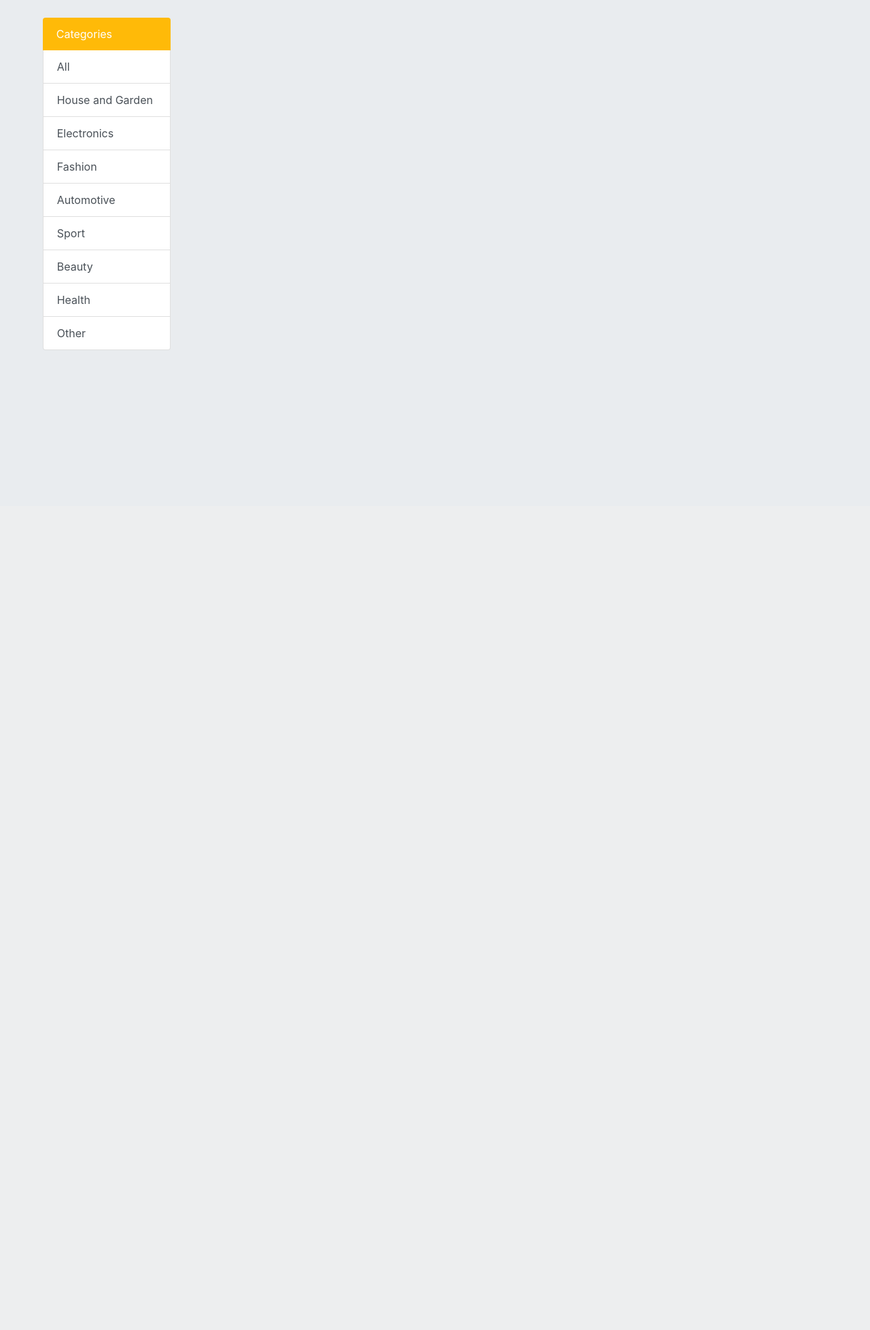
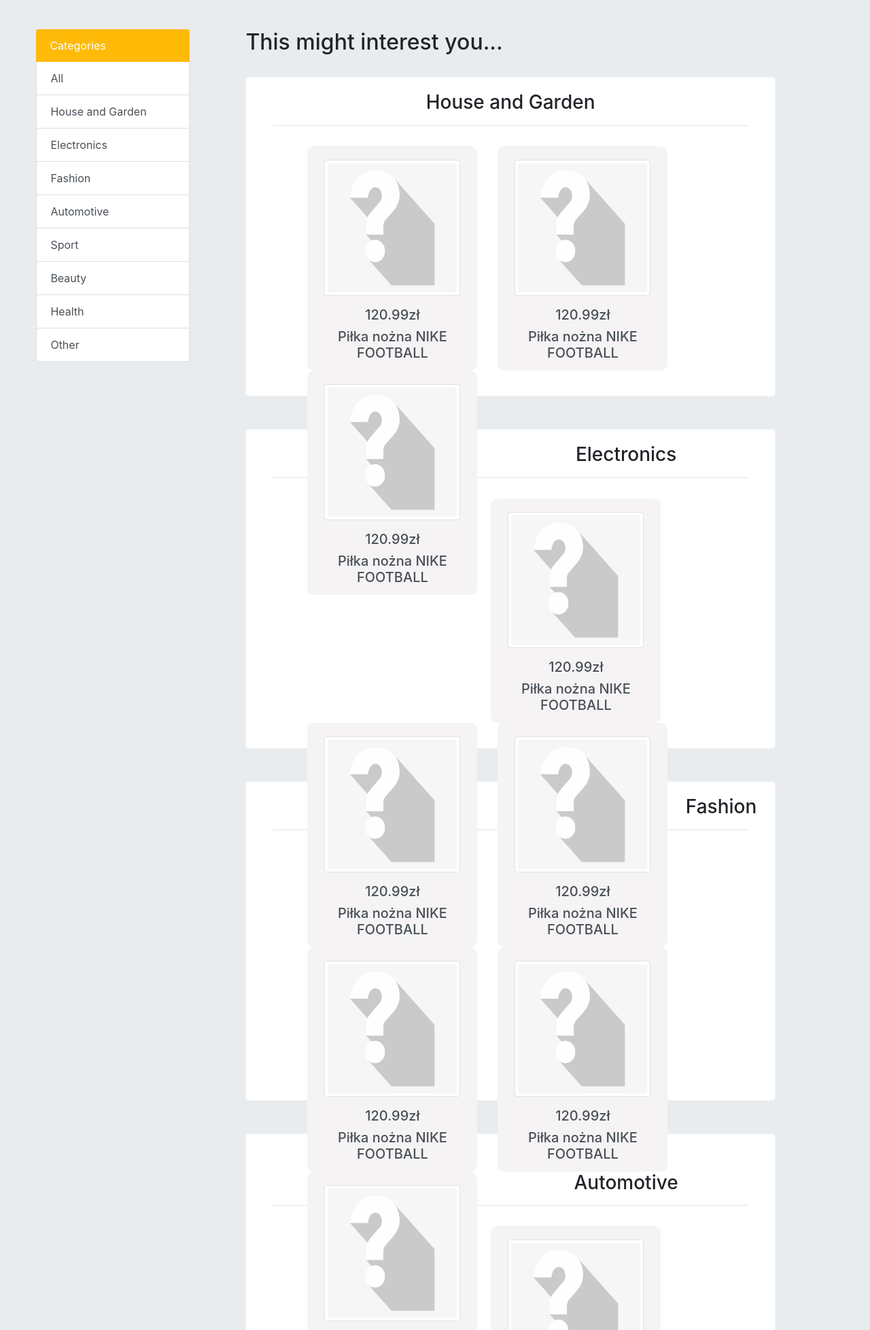
Before and after one commit to Endrju00/shopapp, a Django app: page / in a window 1280 px wide. Shown: the part 56-2012 px from the top of the page at 68% size. Before the commit the page ends 571 px from the top, so only its background shows below. Run offline with Django 3.2, Linux system fonts and the light colour scheme; some libraries are stand-ins or nearby versions.

Commit message:
Suggestion added (frontend)

```diff
--- a/shop/items/templates/items/base_list.html
+++ b/shop/items/templates/items/base_list.html
@@ -9,14 +9,18 @@
     <div style="width:100%; margin-left: 0px;">
       <form class="form-check" action="{% url 'items:index' %}" method="post">
           {% csrf_token %}
+          <div class="categories">
 
             <h4 class="category">Categories</h4>
             <input class="form-check-input" type="checkbox" id='ALL' name="category" value='ALL'>
             <label class="form-check-label" for='ALL'>All</label><br>
+
             {% for category in categories %}
               <input class="form-check-input" type="checkbox" id={{category.0}} name="category" value={{category.0}}>
               <label class="form-check-label" for={category.0}>{{ category.1 }}</label><br>
             {% endfor %}<br>
+
+          </div>
 
           <h4 class="category">Condition</h4>
           {% for condition in conditions %}
@@ -37,8 +41,6 @@
           <input class="btn btn-warning" style="width:90%;" type="submit" value="Submit filters">
         </form>
       </div>
-
-
     </div>
     {% block items %}
     {% endblock %}
--- a/shop/static/css/master.css
+++ b/shop/static/css/master.css
@@ -7,9 +7,8 @@ div {
 }
 
 .list-group {
-  width: 30%;
-  margin-left: 10%;
-  margin-top: 10px;
+  width: 80%;
+  margin-right: 10%;
 }
 
 #top-item {
@@ -83,3 +82,42 @@ div {
   width: 15px;
   height: 15px;
 }
+
+.filters, .offer {
+  border-radius: 5px;
+}
+
+.suggestions {
+  margin-left: 40%;
+  width: 90%;
+}
+
+.images{
+  width: 90%;
+  margin-left: 70px;
+  margin-top: 30px;
+  margin-bottom: 30px;
+}
+
+.thumbnail{
+  width: 200px;
+  height: 200px;
+  margin-top: 20px;
+}
+
+.image{
+  border-radius: 10px;
+  height: 330px;
+  width: 250px;
+  float: left;
+  margin-left: 20px;
+  background: #f5f3f4;
+}
+
+.option{
+  width: 100%;
+  border-radius: 5px;
+  background: white;
+  border: 1px solid #f5f3f4;
+  height:470px;
+}
--- a/shop/templates/index.html
+++ b/shop/templates/index.html
@@ -1,14 +1,52 @@
 {% extends "base.html" %}
+{% load static %}
+{% block content %}
+  <div class="container" style="margin-top:3%;">
 
-{% block content %}
-  <div>
+    <div class="position-fixed" style="width: 22%; margin-left: 3%;">
       <ul class="list-group">
         <li class="list-group-item active" aria-current="true" id="top-item">Categories</li>
         <a href="{% url 'items:index' %}" class="list-group-item list-group-item-action">All</a>
+
         {% for category in categories %}
           <a href="{% url 'items:filter' category.0 %}" class="list-group-item list-group-item-action">{{ category.1 }}</a>
         {% endfor %}
+
       </ul>
     </div>
 
+    <div class="suggestions">
+      <h2>This might interest you...</h2>
+      <div style="width: auto; text-align: center; ">
+        {% for category in categories %}
+        <br>
+          <div class="option">
+            <h3 style="margin-top: 20px;">{{category.1}}</h3>
+            <hr style="width: 90%;">
+            <div class="images">
+
+              <a class="list-group-item-action image" style="margin-right: 10px;" href="#">
+                <img src="{% static 'images/default.jpg' %}" class="img-thumbnail thumbnail" alt="...">
+                <p></p><h5>120.99zł</h5>
+                <h5>Piłka nożna NIKE FOOTBALL</h5>
+              </a>
+
+              <a class="list-group-item-action image" style="margin-right: 10px;" href="#">
+                <img src="{% static 'images/default.jpg' %}" class="img-thumbnail thumbnail" alt="...">
+                <p></p><h5>120.99zł</h5>
+                <h5>Piłka nożna NIKE FOOTBALL</h5>
+              </a>
+
+              <a class="list-group-item-action image" href="#">
+                <img src="{% static 'images/default.jpg' %}" class="img-thumbnail thumbnail" alt="...">
+                <p></p><h5>120.99zł</h5>
+                <h5>Piłka nożna NIKE FOOTBALL</h5>
+              </a>
+
+            </div>
+          </div><br>
+        {% endfor %}
+      </div>
+    </div>
+  </div>
 {% endblock %}
```
Lines whose indentation alone changed are shown as unchanged.
